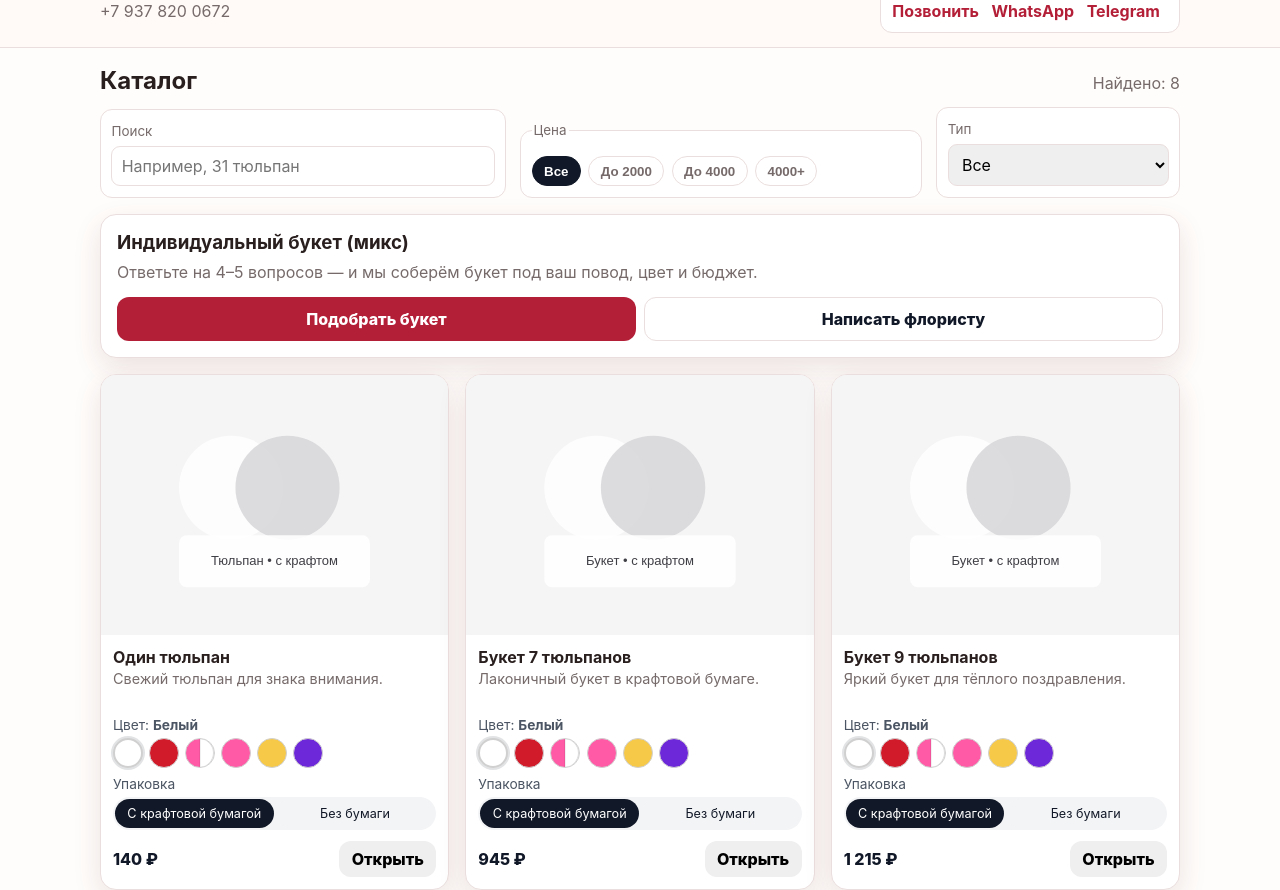
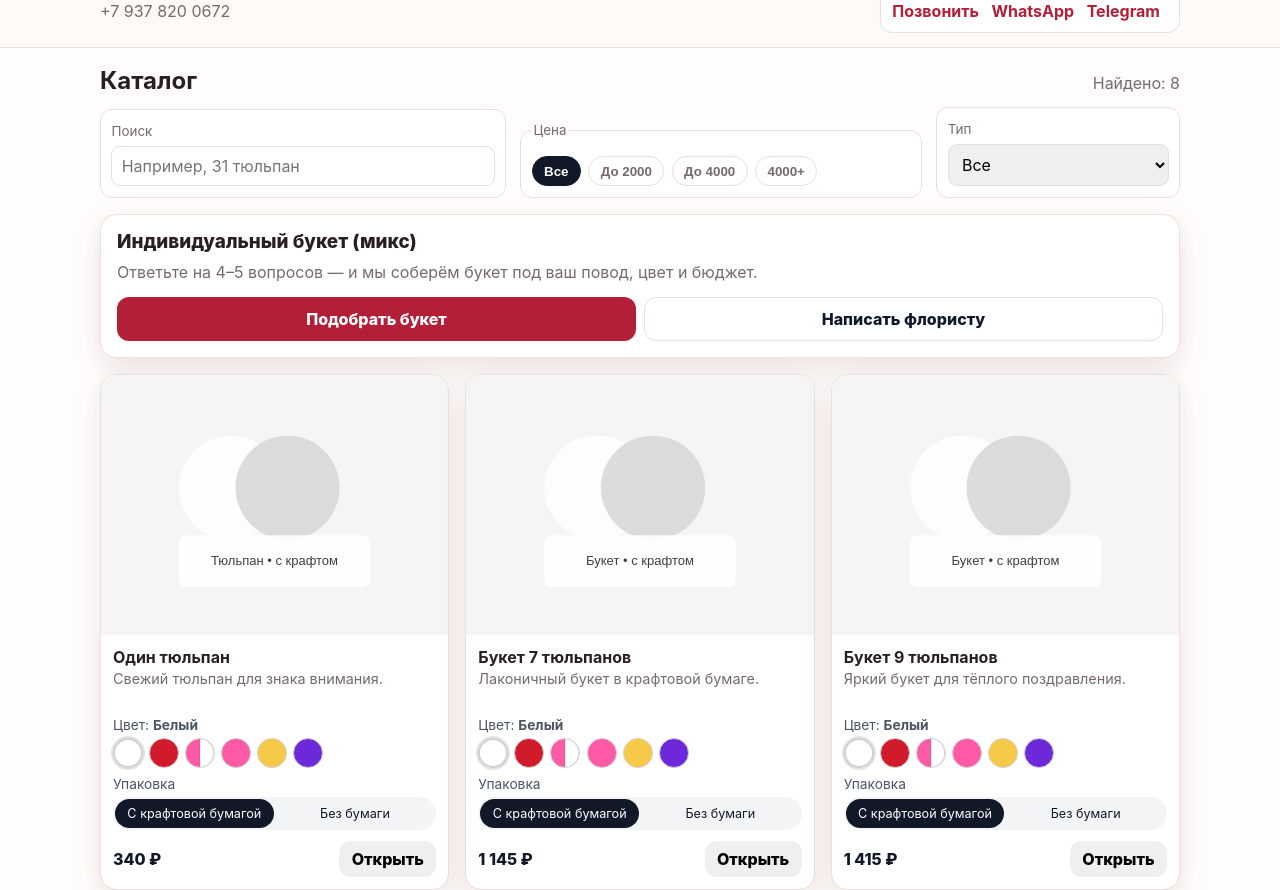
Before and after one commit to swst11234-gif/reimagined-winner, a plain HTML site: page docs/index.html in a window 1280 px wide. Shown: the part 78-968 px from the top of the page. Drawn offline with Linux system fonts and the light colour scheme.

Commit message:
Fix wrap pricing logic and clean custom CTA typography

```diff
--- a/docs/app.js
+++ b/docs/app.js
@@ -1,4 +1,4 @@
-const WRAP_DISCOUNT = 200;
+const WRAP_ADDON = 200;
 
 const CONFIG = {
   shopName: "Тюльпаны",
@@ -115,7 +115,7 @@ function getColorMeta(colorKey) {
   return COLOR_OPTIONS.find((c) => c.key === colorKey) || COLOR_OPTIONS[0];
 }
 function getCurrentPrice(product, selection) {
-  return selection.wrapMode === "nowrap" ? Math.max(product.price - WRAP_DISCOUNT, 0) : product.price;
+  return selection.wrapMode === "wrap" ? product.price + WRAP_ADDON : product.price;
 }
 function resolveImage(product, selection) {
   return product.images?.[selection.color]?.[selection.wrapMode] || PLACEHOLDER_IMAGE;
--- a/docs/styles.css
+++ b/docs/styles.css
@@ -35,9 +35,11 @@ textarea { resize: vertical; }
 .chip.is-active { background: #111827; color: #fff; border-color: #111827; }
 
 .custom-bouquet-block { border: 1px solid var(--border); border-radius: 16px; background: #fff; box-shadow: var(--shadow); padding: 1rem; margin-bottom: 1rem; }
-.custom-bouquet-block h3 { margin: 0 0 .45rem; }
-.custom-bouquet-block p { margin: 0; color: var(--muted); line-height: 1.45; }
+.custom-bouquet-block h3 { margin: 0; line-height: 1.15; font-size: 1.18rem; font-weight: 800; }
+.custom-bouquet-block p { margin: .48rem 0 0; color: var(--muted); line-height: 1.5; }
 .custom-bouquet-actions { margin-top: .8rem; display: grid; gap: .5rem; }
+.custom-bouquet-block h3,
+.custom-bouquet-block p { text-shadow: none; filter: none; }
 
 .product-grid { display: grid; grid-template-columns: repeat(2, minmax(0,1fr)); gap: .72rem; }
 .card { background: #fff; border: 1px solid var(--border); border-radius: 16px; box-shadow: var(--shadow); overflow: hidden; transition: transform .16s ease, box-shadow .16s ease; }
```
